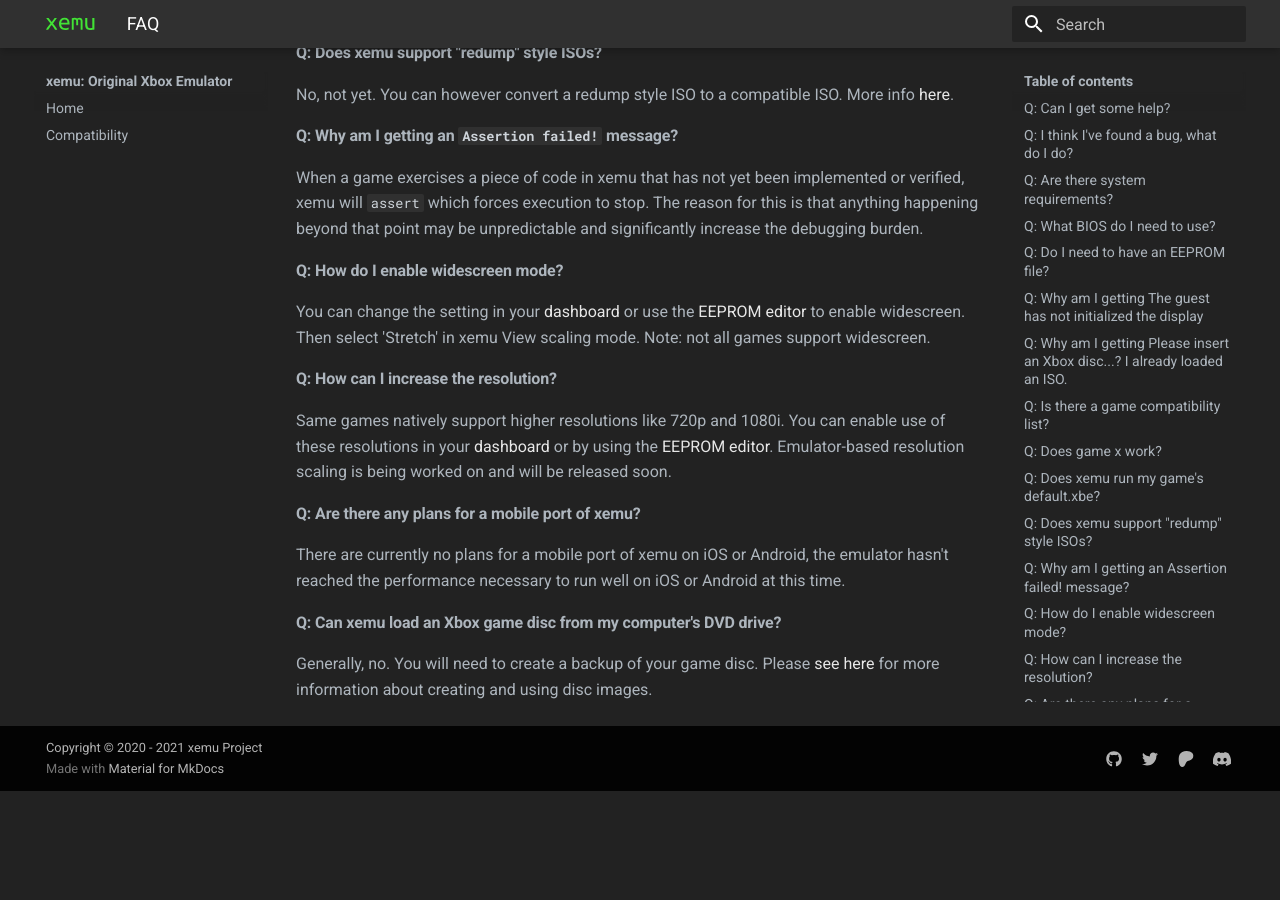
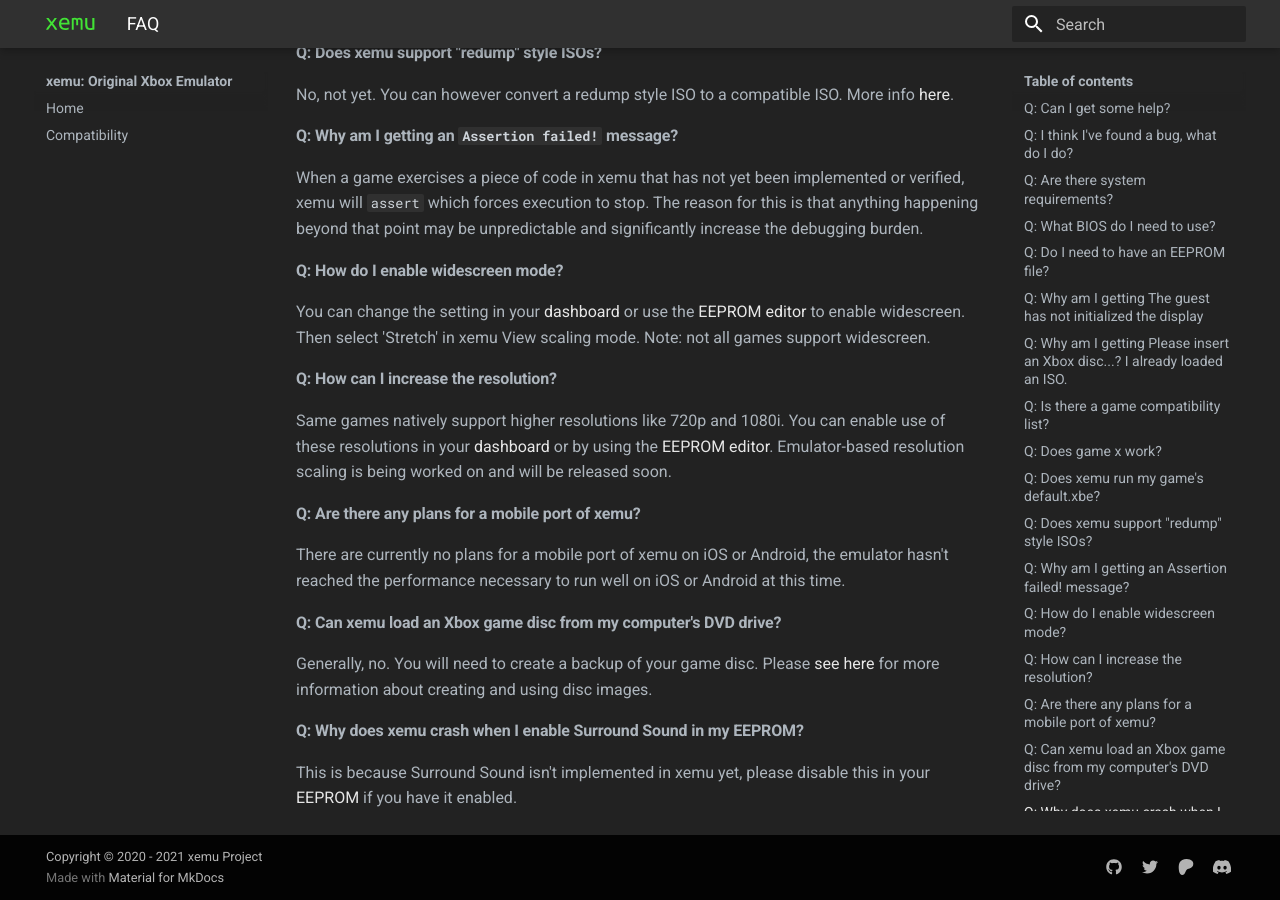
Before and after one commit to xemu-project/xemu-website, an MkDocs documentation site: the page built from docs/docs/faq.md, in a window 1280 px wide and 900 px high, scrolled down 1215 px. Built offline with MkDocs 1.6.1 and Material for MkDocs 9.7.7, drawn with Linux system fonts in a browser that asks for light colours; before the commit the page ends 2006 px from its top, so only the background shows below that.

Commit message:
faq.md: Add Surround Sound related question

```diff
--- a/docs/docs/faq.md
+++ b/docs/docs/faq.md
@@ -47,3 +47,6 @@ There are currently no plans for a mobile port of xemu on iOS or Android, the em
 
 #### Q: Can xemu load an Xbox game disc from my computer's DVD drive?
 Generally, no. You will need to create a backup of your game disc. Please [see here](disc-images.md) for more information about creating and using disc images.
+
+#### Q: Why does xemu crash when I enable Surround Sound in my EEPROM?
+This is because Surround Sound isn't implemented in xemu yet, please disable this in your [EEPROM](eeprom.md) if you have it enabled.
```
